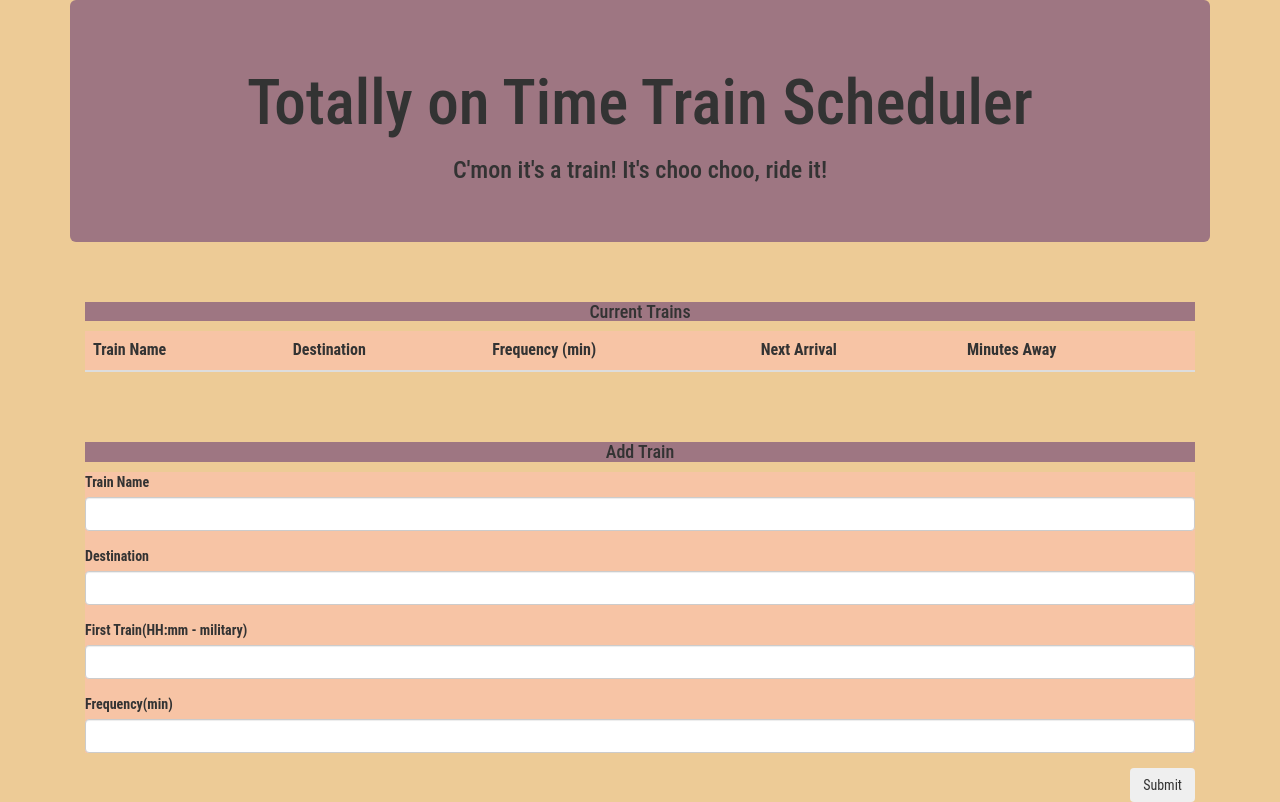
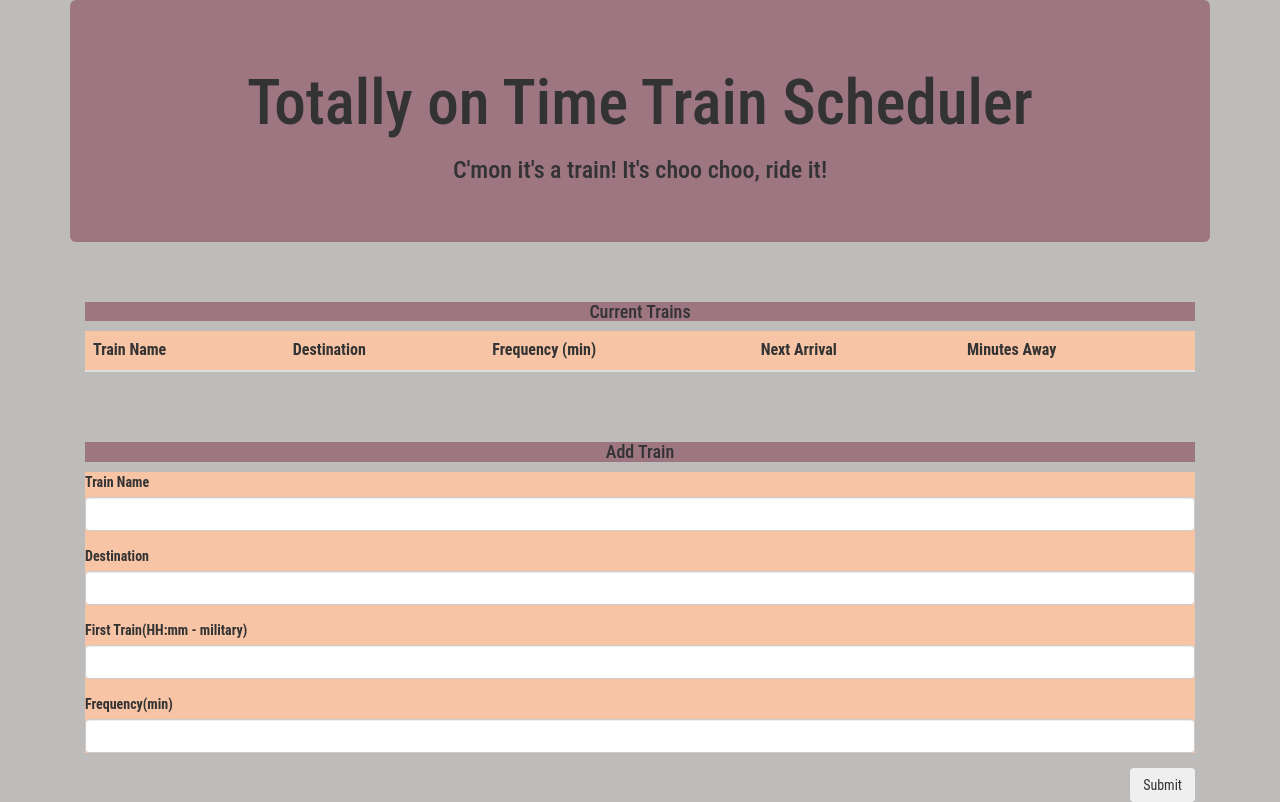
Before and after one commit to amandastantonKC/train-scheduler, a PHP site: page / in a window 1280 px wide. Run offline with PHP 8.4, Linux system fonts and the light colour scheme; lists and menus that the app fills with data are empty; some libraries are stand-ins or nearby versions.

Commit message:
Add files via upload

```diff
--- a/style.css
+++ b/style.css
@@ -7,7 +7,9 @@
 .jumbotron,
 .card-header {
     background-color: #9E7682;
+    text-decoration-color: hsl(0, 3%, 17%);
     text-align: center;
+
 
     font-family: 'Roboto Condensed';
 
@@ -20,5 +22,5 @@ tbody {
 }
 
 body {
-    background-color: #EDCB96;
+    background-color: rgb(189, 188, 187);
 }
```
